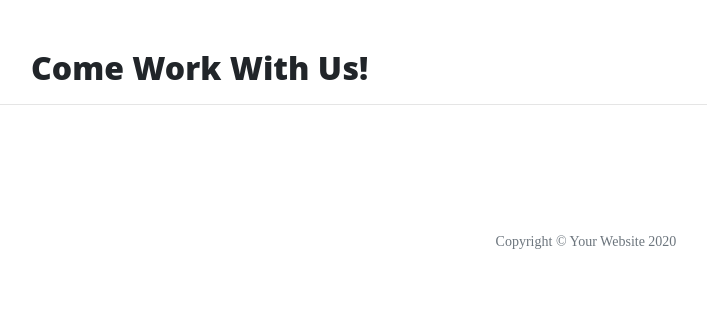
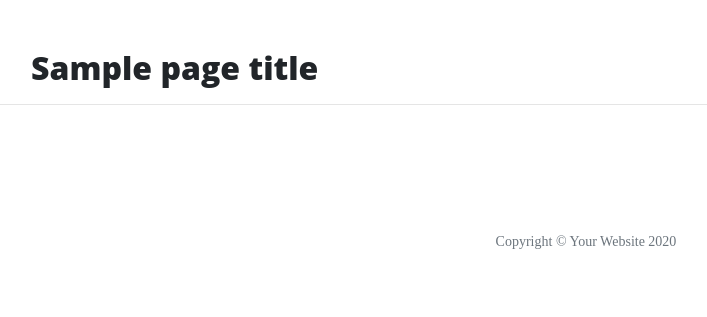
Before and after one commit to siobhanlgorman/thorin-flask-app, a Flask app: template templates/careers.html in a window 1280 px wide. Shown: the part 629-946 px from the top of the page, without its empty margins (54-761 px from the left). Run offline with Flask 2, Linux system fonts and the light colour scheme; the template is opened without the code that fills it: most values are stand-ins (such as "Sample title", 1, 10 or a date in 2020); some libraries are stand-ins or nearby versions.

Commit message:
Add page title variable to render_template function

```diff
--- a/run.py
+++ b/run.py
@@ -6,22 +6,22 @@ app = Flask(__name__)
 
 @app.route("/")
 def index():
-    return render_template("index.html")
+    return render_template("index.html", page_title="Index")
 
 
 @app.route("/about")
 def about():
-    return render_template("about.html")
+    return render_template("about.html", page_title="About")
 
 
 @app.route("/contact")
 def contact():
-    return render_template("contact.html")
+    return render_template("contact.html", page_title="Contact")
 
 
 @app.route("/careers")
 def careers():
-    return render_template("careers.html")
+    return render_template("careers.html", page_title="Careers")
 
 
 if __name__ == "__main__":
--- a/templates/about.html
+++ b/templates/about.html
@@ -1,6 +1,6 @@
 {% extends "base.html"%}
 {% block content %}
-<h2>About Page</h2>
+<h2>{{page_title}}</h2>
 <p>The formation of the group grew out of a meeting Gandalf had with Thorin in Bree which kindled Thorin's interest
     in recapturing his long lost family inheritance. (Thorin's grandfather had been the king of the Lonely Mountain
     when Smaug came and took it.) Remembering that he had once known an adventurous Hobbit on his travels in the
--- a/templates/careers.html
+++ b/templates/careers.html
@@ -1,4 +1,4 @@
 {% extends "base.html"%}
 {% block content %}
-    <h2>Come Work With Us!</h2>
+    <h2>{{page_title}}</h2>
 {% endblock %}
--- a/templates/contact.html
+++ b/templates/contact.html
@@ -1,4 +1,4 @@
 {% extends "base.html"%}
 {% block content %}
-    <h2>Contact Us</h2>
+    <h2>{{page_title}}</h2>
 {% endblock %}
```
